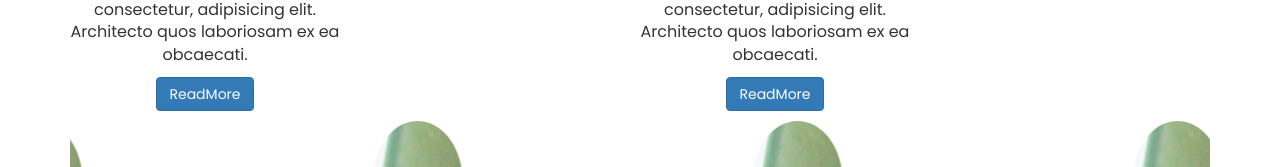
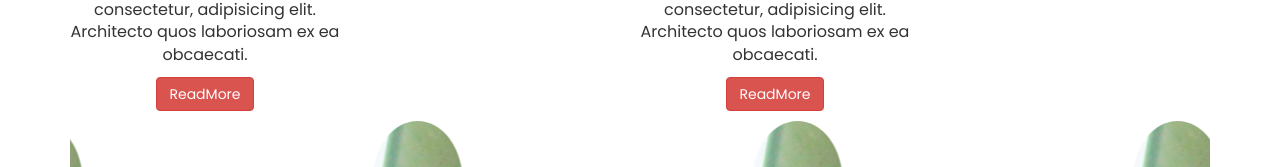
Before and after one commit to nishan4477/travel, a React (Vite) app: page / in a window 1280 px wide. Shown: the part 2610-2777 px from the top of the page. Built offline with nearby package versions, Linux system fonts and the light colour scheme.

Commit message:
btn color change in travelnews component

```diff
--- a/src/Component/TravelNews.jsx
+++ b/src/Component/TravelNews.jsx
@@ -34,7 +34,7 @@ const TravelNews = ( ) => {
 <div className="card-body">
   <h3 className="card-title text-danger ">{d.title}</h3>
   <p className="card-text">Lorem ipsum dolor sit amet consectetur, adipisicing elit. Architecto quos laboriosam ex ea obcaecati.</p>
-  <a href="#" className="btn btn-primary">ReadMore</a>
+  <a href="#" className="btn btn-danger">ReadMore</a>
 </div>
 </div>
 
```
